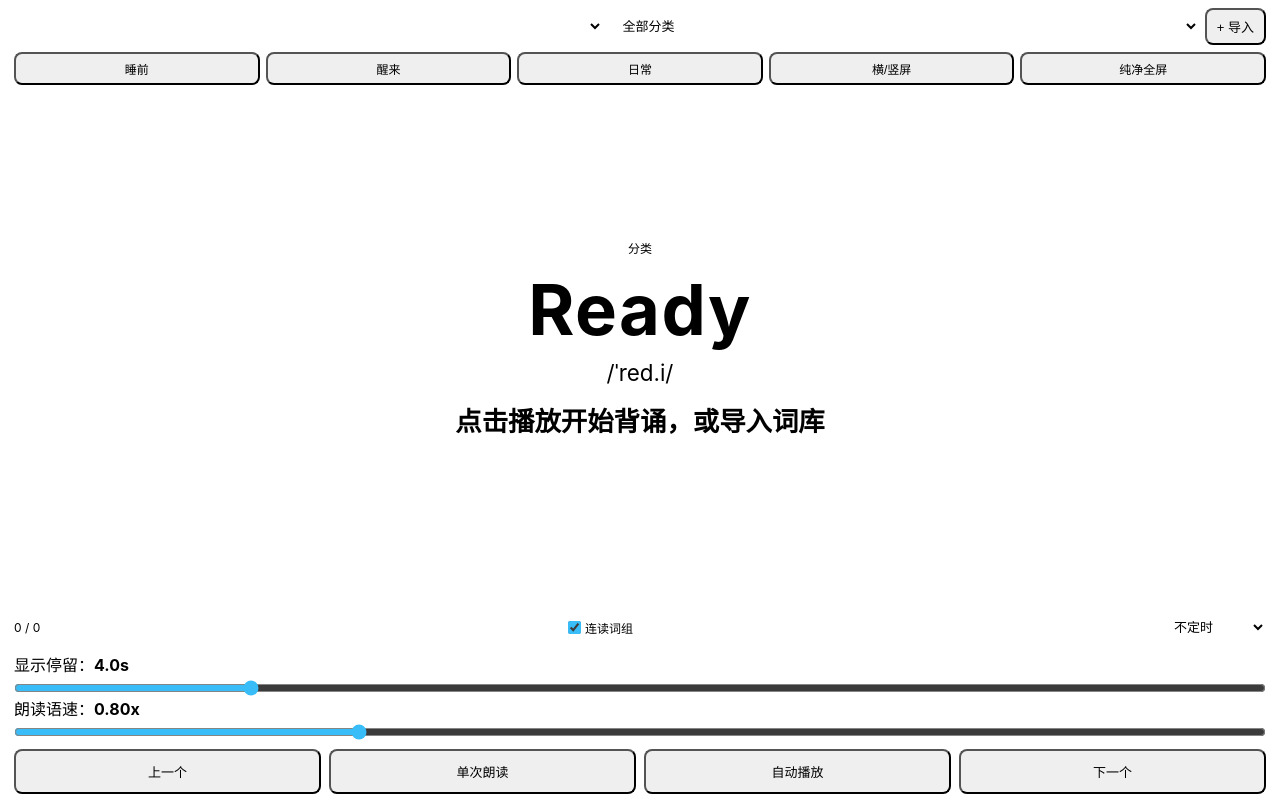
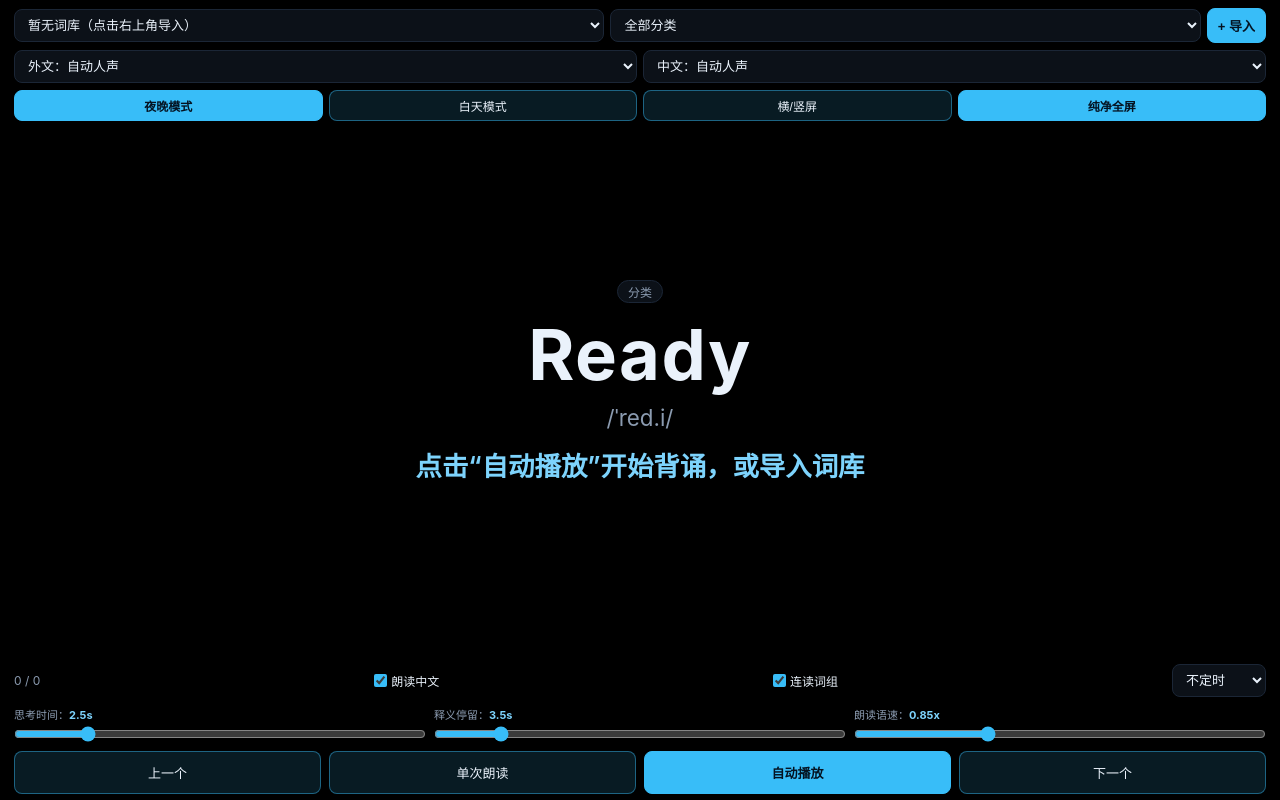
Before and after one commit to Ankstam/recite1, a plain HTML site: page index.html in a window 1280 px wide. Drawn offline with Linux system fonts and the light colour scheme; no server answers.

Commit message:
Update index.html

```diff
--- a/index.html
+++ b/index.html
@@ -9,75 +9,99 @@
   <title>WordFlow 沉浸背词</title>
   <link rel="stylesheet" href="style.css" />
 </head>
-<body data-theme="bedtime">
+<body data-theme="night">
   <div id="app" class="app-shell">
-    <!-- 顶部栏（全屏时完全隐藏） -->
+    <!-- 顶部栏（纯净全屏时完全隐藏） -->
     <header class="topbar">
       <div class="row">
         <select id="bookSelect" aria-label="选择单词册"></select>
         <select id="categorySelect" aria-label="选择分类">
           <option value="ALL">全部分类</option>
         </select>
-        <button id="openImportBtn" class="btn-ghost">+ 导入</button>
+        <button id="openImportBtn" class="btn-light-blue">+ 导入</button>
       </div>
+
+      <div class="row voice-row">
+        <select id="foreignVoiceSelect" aria-label="外文人声">
+          <option value="">外文：自动人声</option>
+        </select>
+        <select id="zhVoiceSelect" aria-label="中文人声">
+          <option value="">中文：自动人声</option>
+        </select>
+      </div>
+
       <div class="row mode-tabs">
-        <button class="mode-btn active" data-mode="bedtime">睡前</button>
-        <button class="mode-btn" data-mode="wakeup">醒来</button>
-        <button class="mode-btn" data-mode="daily">日常</button>
-        <button id="rotateBtn" class="btn-ghost">横/竖屏</button>
-        <button id="fullscreenBtn" class="btn-accent">纯净全屏</button>
+        <button class="theme-btn active" data-theme-val="night">夜晚模式</button>
+        <button class="theme-btn" data-theme-val="day">白天模式</button>
+        <button id="rotateBtn" class="btn-outline-blue">横/竖屏</button>
+        <button id="fullscreenBtn" class="btn-light-blue">纯净全屏</button>
       </div>
     </header>
 
-    <!-- 核心展示舞台（纯净全屏下仅保留此区域内容） -->
+    <!-- 中央单词展示舞台（纯净全屏下仅保留此区域） -->
     <main id="stage" class="stage">
-      <div class="card">
+      <div id="vocabCard" class="card">
         <div id="cardCategory" class="card-category">分类</div>
         <h1 id="cardWord" class="card-word">Ready</h1>
         <div id="cardPhonetic" class="card-phonetic">/ˈred.i/</div>
-        <div id="cardMeaning" class="card-meaning">点击播放开始背诵，或导入词库</div>
-        <ul id="cardPhrases" class="card-phrases"></ul>
+
+        <!-- 思考阶段提示条 -->
+        <div id="thinkHint" class="think-hint">思考中… 稍后自动显示意思（轻触提前查看）</div>
+
+        <!-- 延迟揭示区域：单词意思与词组/例句 -->
+        <div id="meaningZone" class="meaning-zone">
+          <div id="cardMeaning" class="card-meaning">点击“自动播放”开始背诵，或导入词库</div>
+          <ul id="cardPhrases" class="card-phrases"></ul>
+        </div>
       </div>
 
-      <!-- 全屏轻触后浮现的极简退出浮层，默认完全隐藏 -->
+      <!-- 全屏下轻触浮出的控制条（3秒自动隐藏） -->
       <div id="fsHud" class="fs-hud">
-        <button id="fsPlayToggle">暂停 / 继续</button>
-        <button id="fsRotateToggle">横/竖屏</button>
-        <button id="fsExitBtn">退出全屏</button>
+        <button id="fsPlayToggle" class="btn-light-blue">暂停 / 继续</button>
+        <button id="fsRevealBtn" class="btn-outline-blue">显示意思</button>
+        <button id="fsRotateToggle" class="btn-outline-blue">横/竖屏</button>
+        <button id="fsExitBtn" class="btn-outline-blue">退出全屏</button>
       </div>
     </main>
 
-    <!-- 底部控制面板（全屏时完全隐藏） -->
+    <!-- 底部控制面板（纯净全屏时完全隐藏） -->
     <footer class="controls">
       <div class="progress-line">
         <span id="progressText">0 / 0</span>
+        <label class="inline-check">
+          <input type="checkbox" id="readZhChk" checked /> 朗读中文
+        </label>
         <label class="inline-check">
           <input type="checkbox" id="readPhrasesChk" checked /> 连读词组
         </label>
         <select id="sleepTimerSelect" aria-label="定时停止">
           <option value="0">不定时</option>
-          <option value="10">10分钟后停</option>
-          <option value="20">20分钟后停</option>
-          <option value="30">30分钟后停</option>
+          <option value="10">10分钟停</option>
+          <option value="20">20分钟停</option>
+          <option value="30">30分钟停</option>
         </select>
       </div>
 
-      <div class="sliders">
+      <div class="sliders three-cols">
         <label>
-          <span>显示停留：<strong id="displaySpeedVal">4.0s</strong></span>
-          <input type="range" id="displaySpeed" min="1.5" max="15" step="0.5" value="4.0" />
+          <span>思考时间：<strong id="thinkTimeVal">2.5s</strong></span>
+          <input type="range" id="thinkTime" min="0" max="15" step="0.5" value="2.5" />
         </label>
         <label>
-          <span>朗读语速：<strong id="speechRateVal">0.80x</strong></span>
-          <input type="range" id="speechRate" min="0.5" max="1.6" step="0.05" value="0.80" />
+          <span>释义停留：<strong id="stayTimeVal">3.5s</strong></span>
+          <input type="range" id="stayTime" min="1.5" max="15" step="0.5" value="3.5" />
+        </label>
+        <label>
+          <span>朗读语速：<strong id="speechRateVal">0.85x</strong></span>
+          <input type="range" id="speechRate" min="0.5" max="1.6" step="0.05" value="0.85" />
         </label>
       </div>
 
       <div class="transport">
-        <button id="prevBtn">上一个</button>
-        <button id="speakOnceBtn">单次朗读</button>
-        <button id="playPauseBtn" class="btn-primary">自动播放</button>
-        <button id="nextBtn">下一个</button>
+        <button id="prevBtn" class="btn-outline-blue">上一个</button>
+        <button id="speakOnceBtn" class="btn-outline-blue">单次朗读</button>
+        <button id="playPauseBtn" class="btn-light-blue">自动播放</button>
+        <button id="nextBtn" class="btn-outline-blue">下一个</button>
       </div>
     </footer>
   </div>
@@ -91,11 +115,11 @@
         选择本地 .json 或 .txt 文件
         <input type="file" id="importFileInput" accept=".json,.txt,.csv" />
       </label>
-      <textarea id="importTextArea" rows="6" placeholder="也可直接粘贴 JSON，或每行一条文本格式：&#10;单词 | 音标 | 释义 | 词组1; 词组2 | 分类"></textarea>
+      <textarea id="importTextArea" rows="6" placeholder="支持粘贴 JSON，或每行一条文本格式：&#10;单词 | 音标 | 释义 | 词组1; 词组2 | 分类"></textarea>
       <div class="modal-actions">
         <button type="button" id="deleteLocalBookBtn" class="btn-danger">删除当前本地库</button>
-        <button value="cancel" class="btn-ghost">取消</button>
-        <button type="button" id="confirmImportBtn" class="btn-primary">保存并使用</button>
+        <button value="cancel" class="btn-outline-blue">取消</button>
+        <button type="button" id="confirmImportBtn" class="btn-light-blue">保存并使用</button>
       </div>
     </form>
   </dialog>
```
